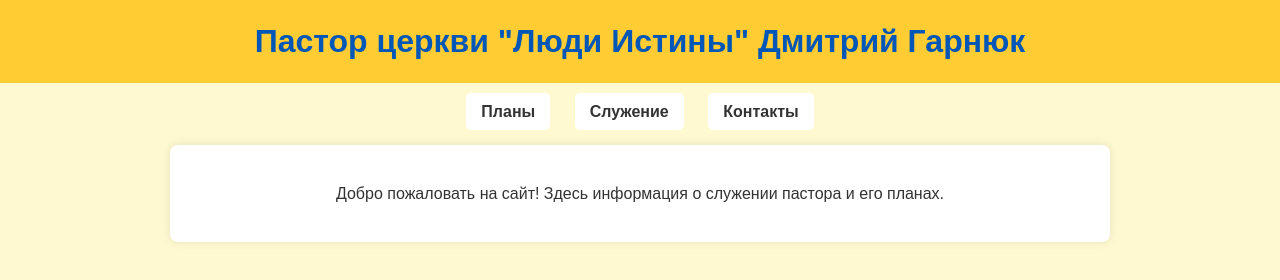
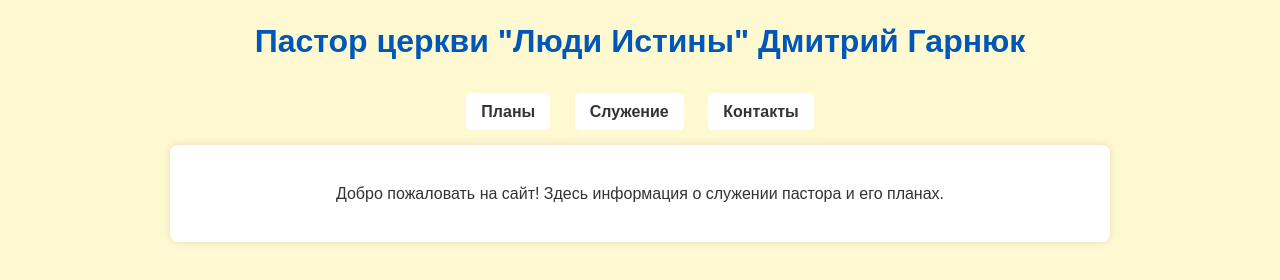
Before and after one commit to Henadzi2024/Dmytro-Harnyuk, a plain HTML site: page index.html in a window 1280 px wide. Drawn offline with Linux system fonts and the light colour scheme.

Commit message:
Update index.html

```diff
--- a/index.html
+++ b/index.html
@@ -13,7 +13,7 @@
             padding: 0;
         }
         header {
-            background-color: #ffcc33; /* Жёлтая рамка для страницы */
+            background-color: #fff9d1; /* Жёлтая рамка для страницы */
             padding: 1em 0;
             text-align: center;
             color: #0057b7; /* Синий цвет украинского флага для шрифта */
```
